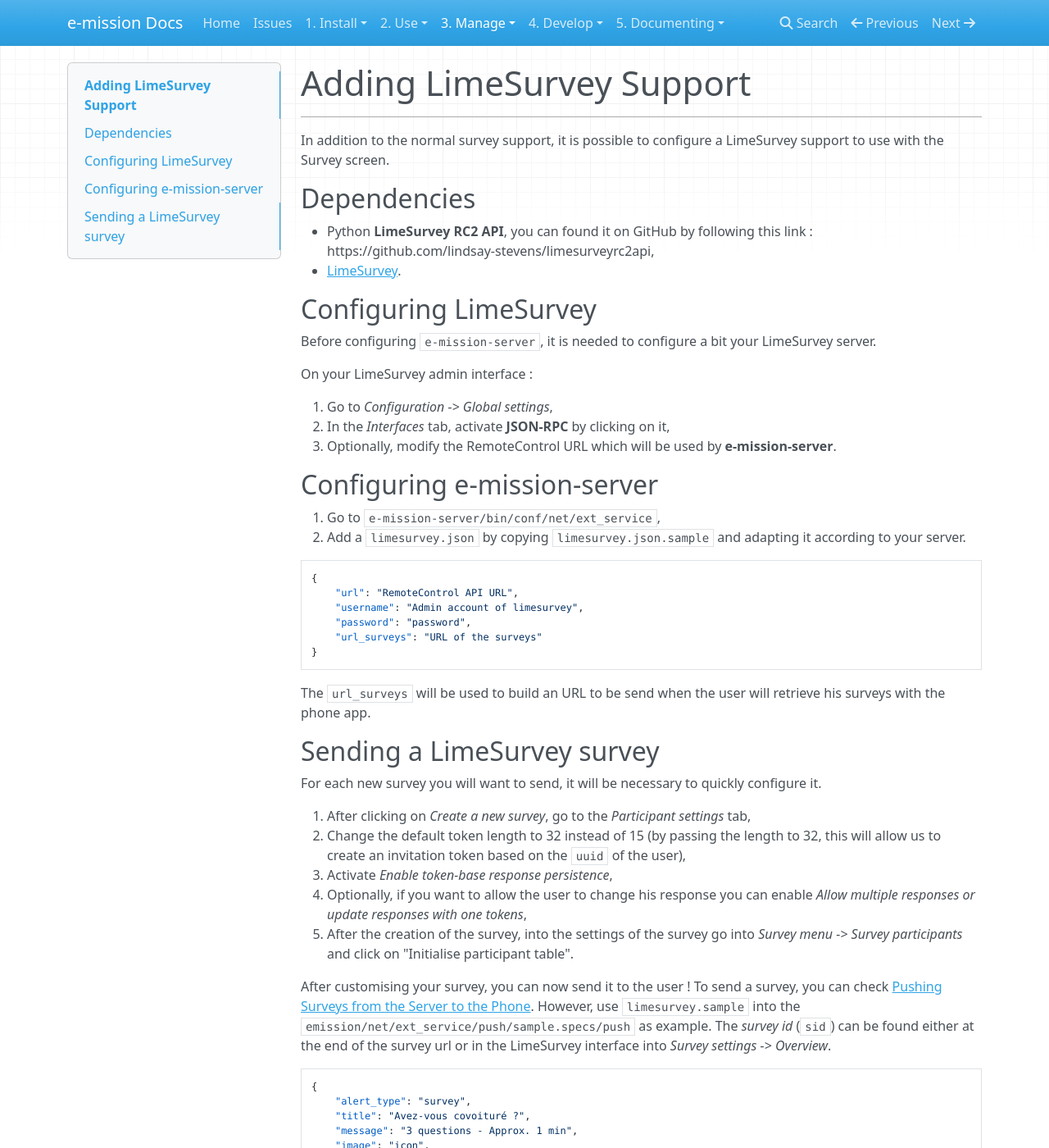
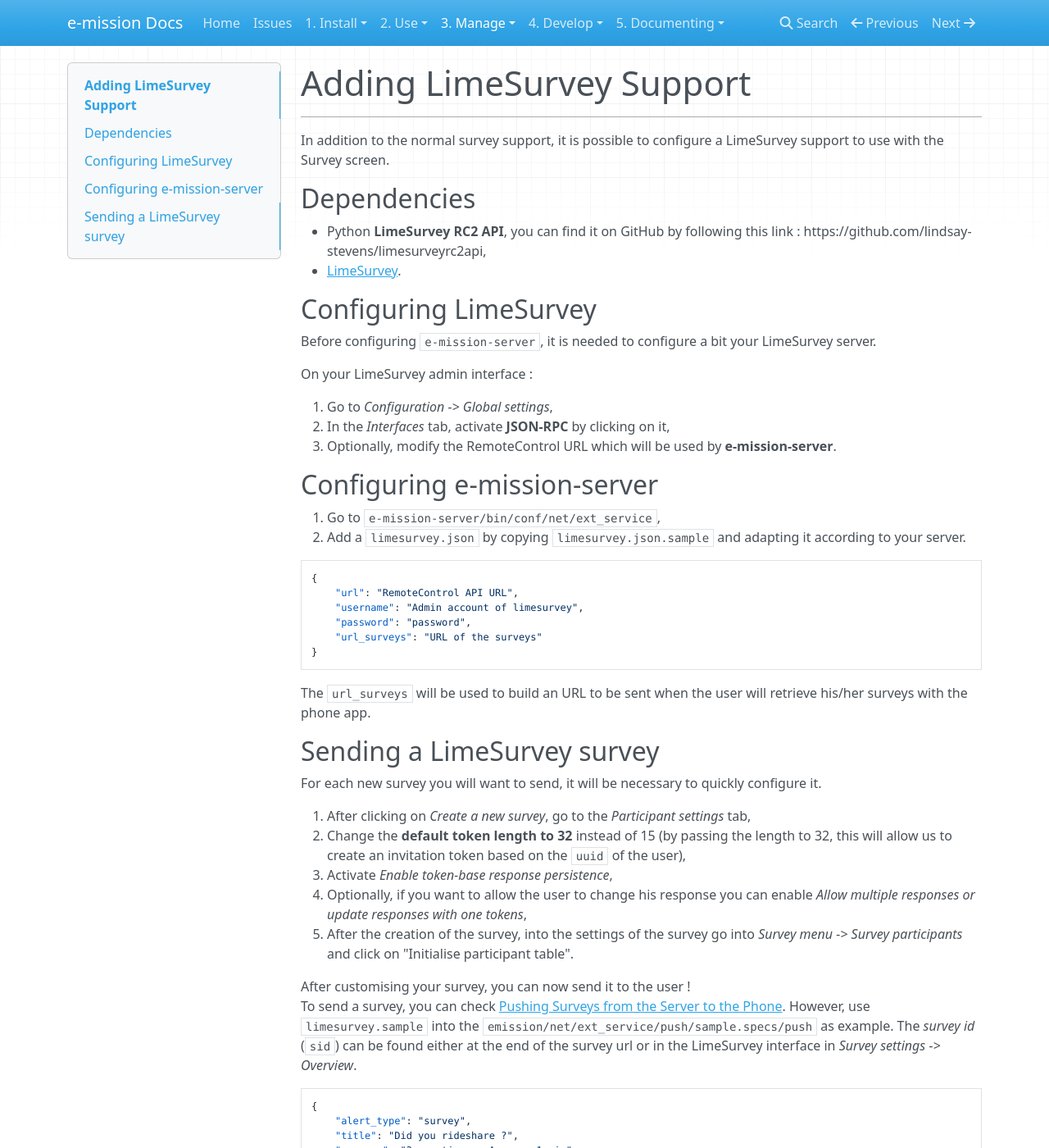
Before and after one commit to e-mission/e-mission-docs, an MkDocs documentation site: the page built from docs/manage/adding_limesurvey_support.md, in a window 1280 px wide and 1400 px high. Shown: the whole window at 82% size. Built offline with MkDocs 1.6.1, drawn with Linux system fonts in a browser that asks for light colours; nearby versions of some CDN libraries.

Commit message:
while reading found 2/3 micro-corrections

````diff
--- a/docs/manage/adding_limesurvey_support.md
+++ b/docs/manage/adding_limesurvey_support.md
@@ -5,7 +5,7 @@
 
 ## Dependencies
 
-- Python **LimeSurvey RC2 API**, you can found it on GitHub by following this link :
+- Python **LimeSurvey RC2 API**, you can find it on GitHub by following this link :
 https://github.com/lindsay-stevens/limesurveyrc2api,
 - [LimeSurvey](https://www.limesurvey.org/).
 
@@ -33,24 +33,25 @@
 }
 ```
 
-The `url_surveys` will be used to build an URL to be send when the user will retrieve his surveys with the phone app.
+The `url_surveys` will be used to build an URL to be sent when the user will retrieve his/her surveys with the phone app.
 
 ## Sending a LimeSurvey survey
 
 For each new survey you will want to send, it will be necessary to quickly configure it.
 
 1. After clicking on *Create a new survey*, go to the *Participant settings* tab,
-2. Change the default token length to 32 instead of 15 (by passing the length to 32, this will allow us to create an invitation token based on the `uuid` of the user),
+2. Change the **default token length to 32** instead of 15 (by passing the length to 32, this will allow us to create an invitation token based on the `uuid` of the user),
 3. Activate *Enable token-base response persistence*,
 4. Optionally, if you want to allow the user to change his response you can enable *Allow multiple responses or update responses with one tokens*,
 5. After the creation of the survey, into the settings of the survey go into *Survey menu -> Survey participants* and click on "Initialise participant table".
 
-After customising your survey, you can now send it to the user ! To send a survey, you can check [Pushing Surveys from the Server to the Phone](https://github.com/e-mission/e-mission-docs/blob/master/docs/e-mission-server/pushing_surveys_from_the_server_to_the_phone.md). However, use `limesurvey.sample` into the `emission/net/ext_service/push/sample.specs/push` as example. The *survey id* (`sid`) can be found either at the end of the survey url or in the LimeSurvey interface into *Survey settings -> Overview*.
+After customising your survey, you can now send it to the user !
+To send a survey, you can check [Pushing Surveys from the Server to the Phone](pushing_surveys_from_the_server_to_the_phone.md). However, use `limesurvey.sample` into the `emission/net/ext_service/push/sample.specs/push` as example. The *survey id* (`sid`) can be found either at the end of the survey url or in the LimeSurvey interface in *Survey settings -> Overview*.
 
 ```json
 {
     "alert_type": "survey",
-    "title": "Avez-vous covoituré ?",
+    "title": "Did you rideshare ?",
     "message": "3 questions - Approx. 1 min",
     "image": "icon",
     "force-start": 1,
````
